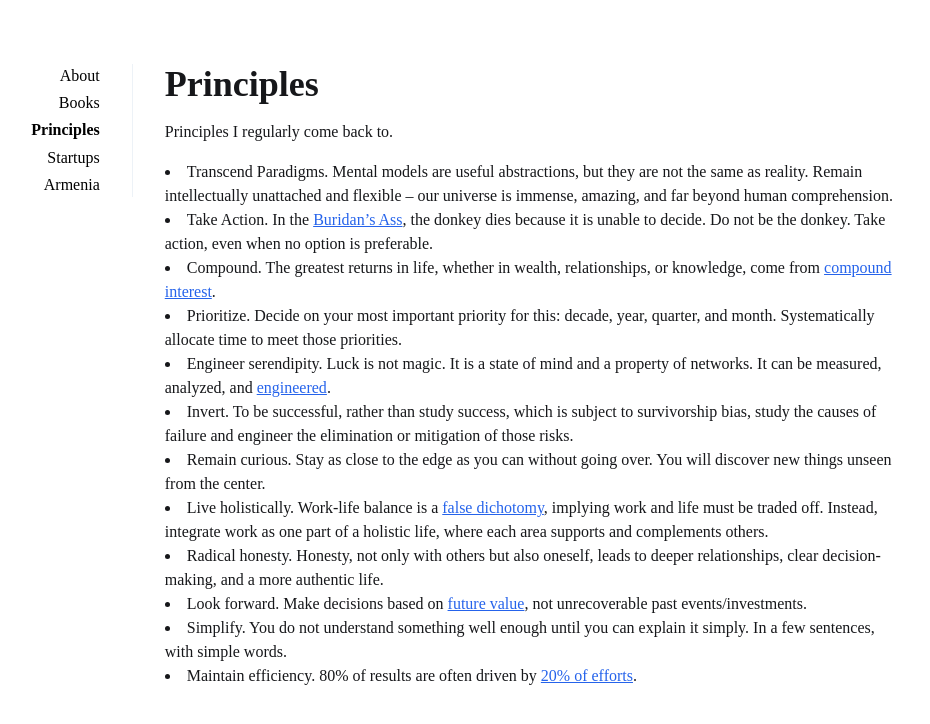
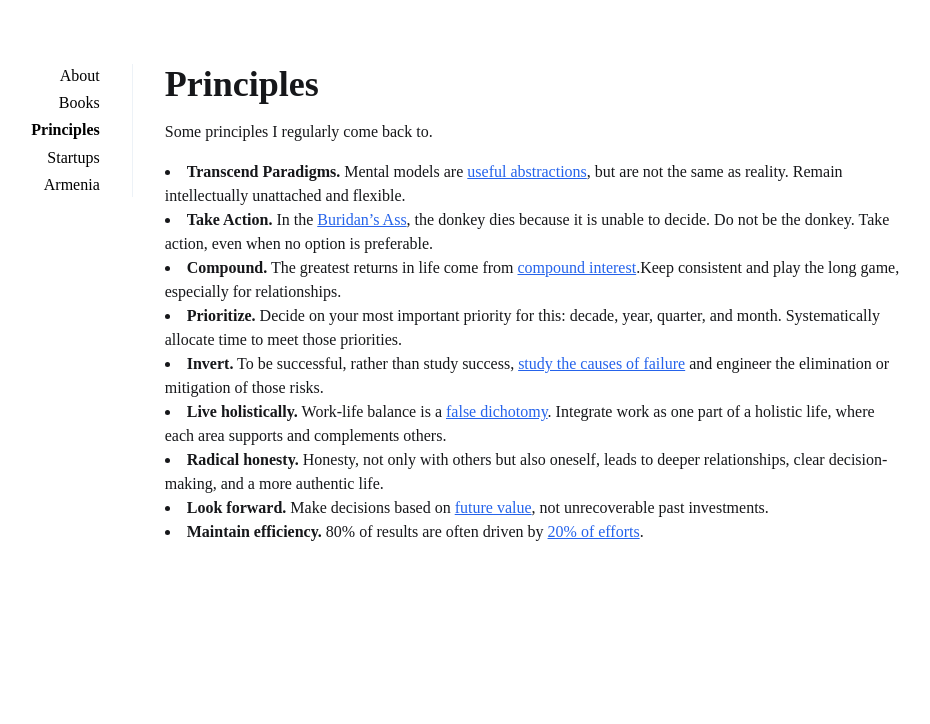
Before and after one commit to aavedissian/avedissian, a Next.js app: page /principles in a window 1280 px wide. Shown: the top 724 px of the page, without its empty margins (188-1118 px from the left). Built offline with nearby package versions, Linux system fonts and the light colour scheme.

Commit message:
final principles

```diff
--- a/pages/principles.js
+++ b/pages/principles.js
@@ -5,31 +5,27 @@ export default function Books() {
     <Layout>
         <div className='flex flex-col gap-4'>
           <h2 className='font-bold text-4xl'>Principles</h2>
-          <p>Principles I regularly come back to.</p>
+          <p>Some principles I regularly come back to.</p>
           <ul class="list-disc list-inside">
-          <li> Transcend Paradigms. Mental models are useful abstractions, but they are not the same as reality. Remain intellectually unattached and flexible – our universe is immense, amazing, and far beyond human comprehension.</li>
+          <li><span className="font-bold">Transcend Paradigms.</span> Mental models are <a className='text-blue-600' target="_blank" href="https://fs.blog/map-and-territory/">useful abstractions</a>, but are not the same as reality. Remain intellectually unattached and flexible.</li>
 
-          <li>Take Action. In the <a className='text-blue-600' target="_blank" href="https://en.wikipedia.org/wiki/Buridan%27s_ass">Buridan’s Ass</a>, the donkey dies because it is unable to decide. Do not be the donkey. Take action, even when no option is preferable.</li>
 
-          <li>Compound. The greatest returns in life, whether in wealth, relationships, or knowledge, come from <a className='text-blue-600' href="https://anthonyavedissian.substack.com/p/on-compounding">compound interest</a>.</li>
 
-          <li>Prioritize. Decide on your most important priority for this: decade, year, quarter, and month. Systematically allocate time to meet those priorities.</li>
+          <li><span className="font-bold">Take Action.</span> In the <a className='text-blue-600' target="_blank" href="https://en.wikipedia.org/wiki/Buridan%27s_ass">Buridan’s Ass</a>, the donkey dies because it is unable to decide. Do not be the donkey. Take action, even when no option is preferable.</li>
 
-          <li>Engineer serendipity. Luck is not magic. It is a state of mind and a property of networks. It can be measured, analyzed, and <a className='text-blue-600' href="https://medium.com/aspen-ideas/engineering-serendipity-941e601a9b65">engineered</a>.</li>
+          <li><span className="font-bold">Compound.</span> The greatest returns in life come from <a className='text-blue-600' href="https://anthonyavedissian.substack.com/p/on-compounding">compound interest</a>.Keep consistent and play the long game, especially for relationships.</li>
 
-          <li>Invert. To be successful, rather than study success, which is subject to survivorship bias, study the causes of failure and engineer the elimination or mitigation of those risks.</li>
+          <li><span className="font-bold">Prioritize.</span> Decide on your most important priority for this: decade, year, quarter, and month. Systematically allocate time to meet those priorities.</li>
 
-          <li>Remain curious. Stay as close to the edge as you can without going over. You will discover new things unseen from the center.</li>
+          <li><span className="font-bold">Invert.</span> To be successful, rather than study success, <a className='text-blue-600' href="https://jamesclear.com/inversion">study the causes of failure</a> and engineer the elimination or mitigation of those risks.</li>
 
-          <li>Live holistically. Work-life balance is a <a className='text-blue-600' target="_blank" href="https://blog.nateliason.com/p/work-life-balance">false dichotomy</a>, implying work and life must be traded off. Instead, integrate work as one part of a holistic life, where each area supports and complements others.</li>
+          <li><span className="font-bold">Live holistically.</span> Work-life balance is a <a className='text-blue-600' target="_blank" href="https://blog.nateliason.com/p/work-life-balance">false dichotomy</a>. Integrate work as one part of a holistic life, where each area supports and complements others.</li>
 
-          <li>Radical honesty. Honesty, not only with others but also oneself, leads to deeper relationships, clear decision-making, and a more authentic life.</li>
+          <li><span className="font-bold">Radical honesty.</span> Honesty, not only with others but also oneself, leads to deeper relationships, clear decision-making, and a more authentic life.</li>
 
-          <li>Look forward. Make decisions based on <a className='text-blue-600' target="_blank" href="https://en.wikipedia.org/wiki/Sunk_cost">future value</a>, not unrecoverable past events/investments.</li>
+          <li><span className="font-bold">Look forward.</span> Make decisions based on <a className='text-blue-600' target="_blank" href="https://en.wikipedia.org/wiki/Sunk_cost">future value</a>, not unrecoverable past investments.</li>
 
-          <li>Simplify. You do not understand something well enough until you can explain it simply. In a few sentences, with simple words.</li>
-
-          <li>Maintain efficiency. 80% of results are often driven by <a className='text-blue-600' target="_blank" href="https://en.wikipedia.org/wiki/Pareto_principle">20% of efforts</a>.</li>
+          <li><span className="font-bold">Maintain efficiency.</span> 80% of results are often driven by <a className='text-blue-600' target="_blank" href="https://en.wikipedia.org/wiki/Pareto_principle">20% of efforts</a>.</li>
 
           </ul>
         </div>
```
